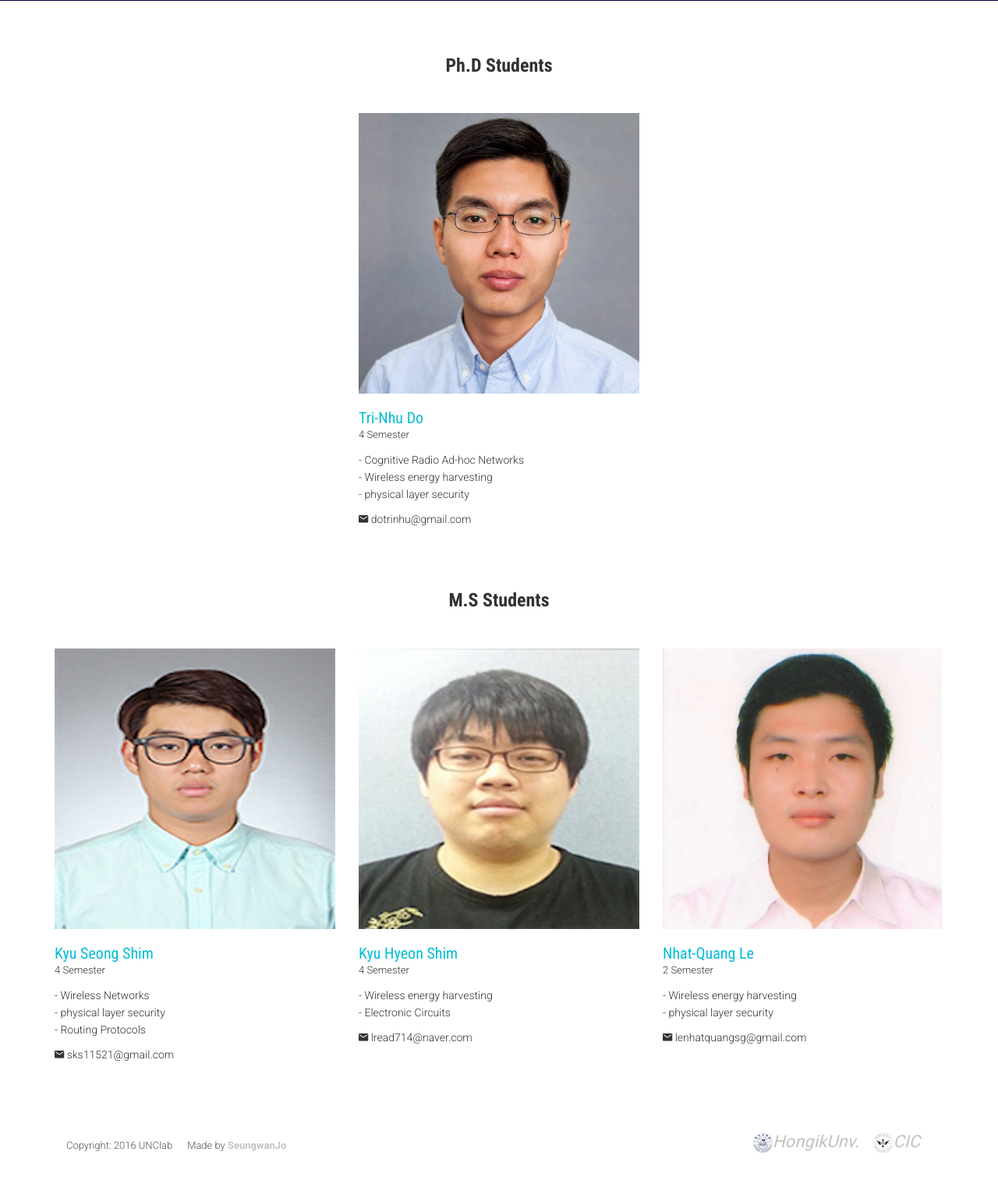
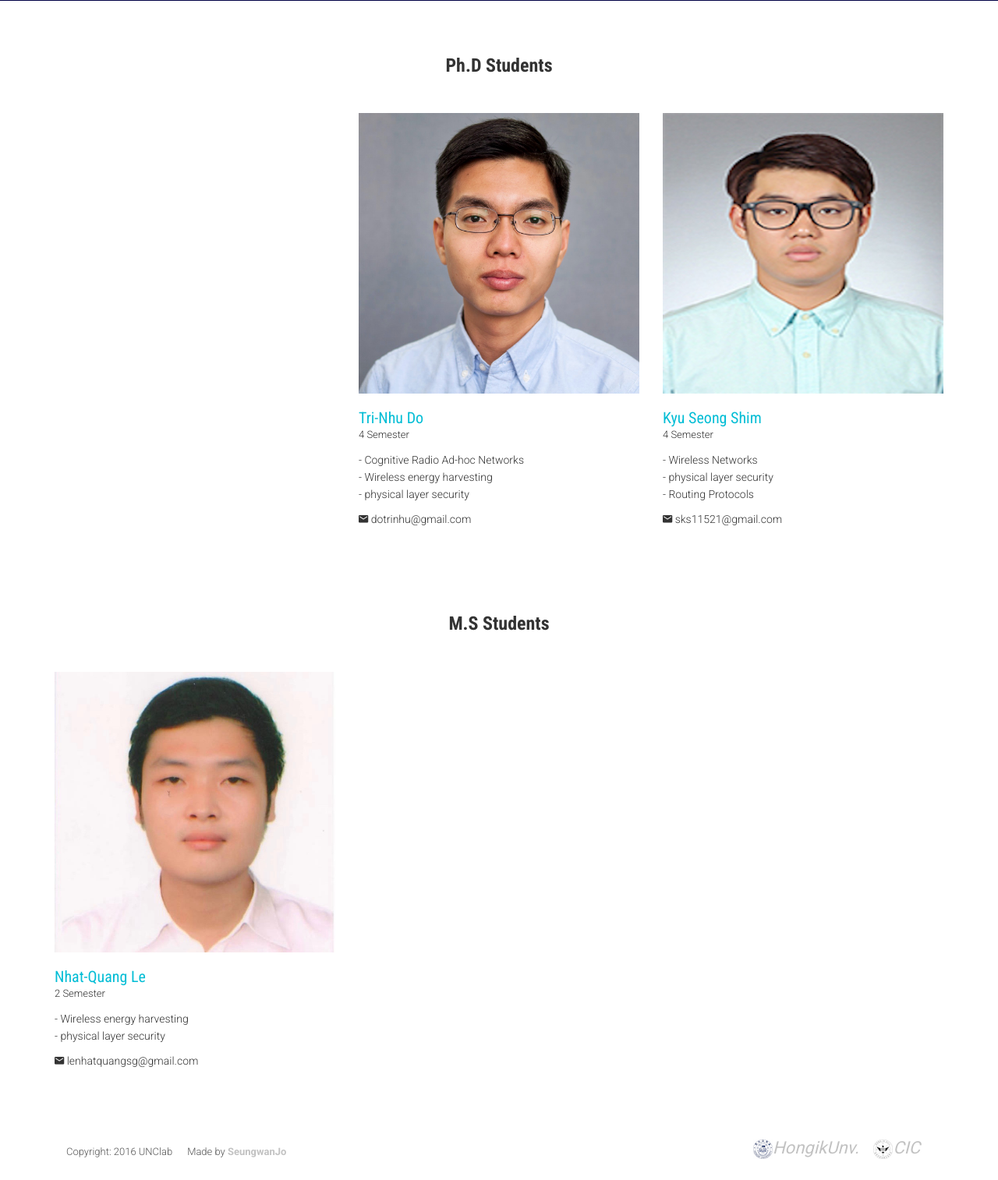
Before and after one commit to jaejin1/UNClabhomepage, a PHP site: page /GraduateStudents.php in a window 1280 px wide. Shown: the part 279-1793 px from the top of the page at 78% size. Before the commit the page ends 1758 px from the top, so only its background shows below. Run offline with PHP 8.4, Linux system fonts and the light colour scheme; some libraries are stand-ins or nearby versions; some web fonts are replaced.

Commit message:
멤버 수정

```diff
--- a/GraduateStudents.php
+++ b/GraduateStudents.php
@@ -99,6 +99,10 @@ include_once $_SERVER['DOCUMENT_ROOT'].'/templete/common.php';
             <div class="container">
                 <div class="row">
                     <h2 class="subtitle text-center">Ph.D Students</h2>
+                    <!--
+                    <div class="col-md-1">
+                    </div>
+                    -->
                     <div class="col-sm-4"></div>
                     <div class="col-sm-4">
                         <div class="team-member   "  >
@@ -117,7 +121,44 @@ include_once $_SERVER['DOCUMENT_ROOT'].'/templete/common.php';
 
                         </div>
                     </div>
+                    <!--<div class="col-md-2">
+                    </div>-->
+                    <div class="col-sm-4">
+                        <div class="team-member   "  >
+                            <div class="team-img">
+                                <img src="images/team/simbr.jpg" class="team-pic" alt="">
+                            </div>
+                            <h3 class="team_name">Kyu Seong Shim </h3>
+                            <p class="team_designation">4 Semester</p>
+                            <p class="team_text">- Wireless Networks<br>
+                                - physical layer security<br>
+                                - Routing Protocols</p>
+                            <p>
+                                <i class="ion-android-mail"></i>  sks11521@gmail.com
+                            </p>
+                        </div>
+                    </div>
                     <div class="col-sm-4"></div>
+                    <!--<div class="col-md-3">
+                    </div>-->
+                    <div class="col-sm-4">
+                        <div class="team-member   "  >
+                            <!-- <div class="team-img">
+                                <img src="images/team/simbr.jpg" class="team-pic" alt="">
+                            </div>
+                            <h3 class="team_name">Kyu Seong Shim </h3>
+                            <p class="team_designation">4 Semester</p>
+                            <p class="team_text">- Wireless Networks<br>
+                                - physical layer security<br>
+                                - Routing Protocols</p>
+                            <p>
+                                <i class="ion-android-mail"></i>  sks11521@gmail.com
+                            </p> -->
+                        </div>
+                    </div>
+                    <div class="col-sm-4"></div>
+                    <!--<div class="col-md-1">
+                    </div>-->
                 </div>
             </div>
         </section>
@@ -134,39 +175,6 @@ include_once $_SERVER['DOCUMENT_ROOT'].'/templete/common.php';
                     <div class="col-md-1">
                     </div>
                     -->
-                    <div class="col-sm-4">
-                        <div class="team-member   "  >
-                            <div class="team-img">
-                                <img src="images/team/simbr.jpg" class="team-pic" alt="">
-                            </div>
-                            <h3 class="team_name">Kyu Seong Shim </h3>
-                            <p class="team_designation">4 Semester</p>
-                            <p class="team_text">- Wireless Networks<br>
-                                - physical layer security<br>
-                                - Routing Protocols</p>
-                            <p>
-                                <i class="ion-android-mail"></i>  sks11521@gmail.com
-                            </p>
-                        </div>
-                    </div>
-                    <!--<div class="col-md-2">
-                    </div>-->
-
-                    <div class="col-sm-4">
-                        <div class="team-member   "   >
-                            <div class="team-img">
-                                <img src="images/team/simyo.jpg" class="team-pic" alt="">
-                            </div>
-                            <h3 class="team_name">Kyu Hyeon Shim </h3>
-                            <p class="team_designation">4 Semester</p>
-                            <p class="team_text">- Wireless energy harvesting<br>
-                                - Electronic Circuits</p>
-                            <p>
-                                <i class="ion-android-mail"></i>  lread714@naver.com
-                            </p>
-                        </div>
-                    </div>
-
                     <div class="col-sm-4">
                         <div class="team-member   "   >
                             <div class="team-img">
```
